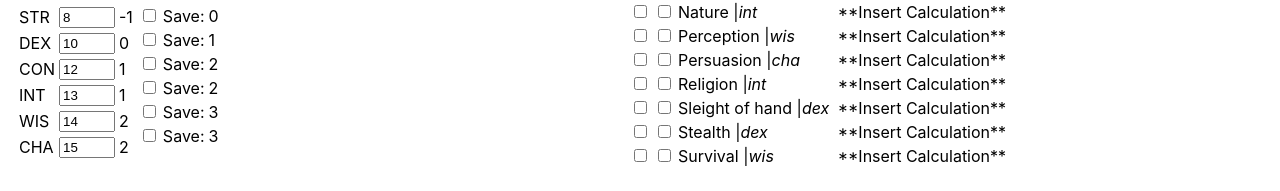
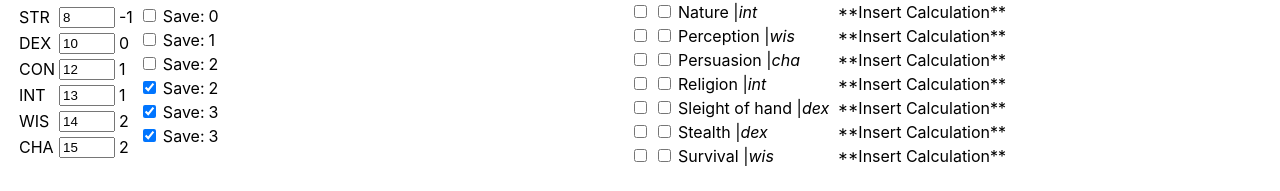
Before and after one commit to Kita004/petproject-react-dnd, a React (Create React App) app: page / in a window 1280 px wide. Shown: the part 324-515 px from the top of the page. Built offline with nearby package versions, Linux system fonts and the light colour scheme; no server answers; the HTML template or start-up script is replaced by a standard one.

Commit message:
add feature setting checkbox of saving throws based on State

```diff
--- a/src/App.js
+++ b/src/App.js
@@ -50,14 +50,14 @@ function App() {
 
     const selects = document.getElementsByClassName('statSelect');
 
-    // const [STRmod, setSTRmod] = useState(0)
-    // const [DEXmod, setDEXmod] = useState(0)
-    // const [CONmod, setCONmod] = useState(0)
-    // const [INTmod, setINTmod] = useState(0)
-    // const [WISmod, setWISmod] = useState(0)
-    // const [CHAmod, setCHAmod] = useState(0)
-    //
-    // const modStates = [STRmod, DEXmod, CONmod, INTmod, WISmod, CHAmod]
+    const [STRsaving, setSTRsaving] = useState(false);
+    const [DEXsaving, setDEXsaving] = useState(false);
+    const [CONsaving, setCONsaving] = useState(false);
+    const [INTsaving, setINTsaving] = useState(true);
+    const [WISsaving, setWISsaving] = useState(true);
+    const [CHAsaving, setCHAsaving] = useState(true);
+
+    const savingThrowStates = [STRsaving, DEXsaving, CONsaving, INTsaving, WISsaving, CHAsaving];
 
     const [charName, setCharName] = useState('')
     const [charLevel, setCharLevel] = useState('')
@@ -83,22 +83,12 @@ function App() {
         fetchCharacter();
         fetchDndAPI();
         fetchClassDetail();
-
-        // setSelectOption()
     }, [])
 
     useEffect(() => {
         fetchClassDetail();
     }, [charClass])
 
-    // const setSelectOption = () => {
-    //     const alignmentSelect = document.getElementById("alignmentSelect");
-    //     for (let op of alignmentSelect.options) {
-    //         // if (charAlignment == op.value) {
-    //             console.log(op)
-    //         // }
-    //     }
-    // }
 
     const fetchClassDetail = async () => {
         try {
@@ -249,6 +239,8 @@ function App() {
                         <SavingThrowSelector
                             stats={stats}
                             statStates={statStates}
+                            savingThrowStates={savingThrowStates}
+
                             charLevel={charLevel}
                         />
                     </div>
@@ -265,11 +257,6 @@ function App() {
                 <button>2</button>
                 <button>3</button>
             </div>
-            {/*<StatSelector*/}
-            {/*    stats={stats}*/}
-            {/*    nums={nums}*/}
-            {/*    handleOptionChange={handleStatChange}*/}
-            {/*/>*/}
         </div>
     );
 }
--- a/src/SavingThrowSelector.js
+++ b/src/SavingThrowSelector.js
@@ -1,13 +1,13 @@
 import React from "react";
 import * as formulas from "./utils/formulas";
 
-const SavingThrowSelector = ({stats, statStates, charLevel}) => {
+const SavingThrowSelector = ({stats, statStates, charLevel, savingThrowStates}) => {
     return <div id="savingThrowSelector">
         <table id="savingThrowTable" className="characterTable">
             <tbody>
             {stats.map(stat => {
                 return <tr key={stat + "Row"}>
-                    <td><input id={stat + "savingCheckbox"} type="checkbox"/></td>
+                    <td><input id={stat + "savingCheckbox"} type="checkbox" checked={savingThrowStates[stats.indexOf(stat)]} readOnly={true}/></td>
                     <td>Save:</td>
                     <td id={stat + "saving"}>{formulas.calculateStatMod(statStates[stats.indexOf(stat)]) + formulas.calculateProficiency(charLevel)}</td>
                 </tr>
```
